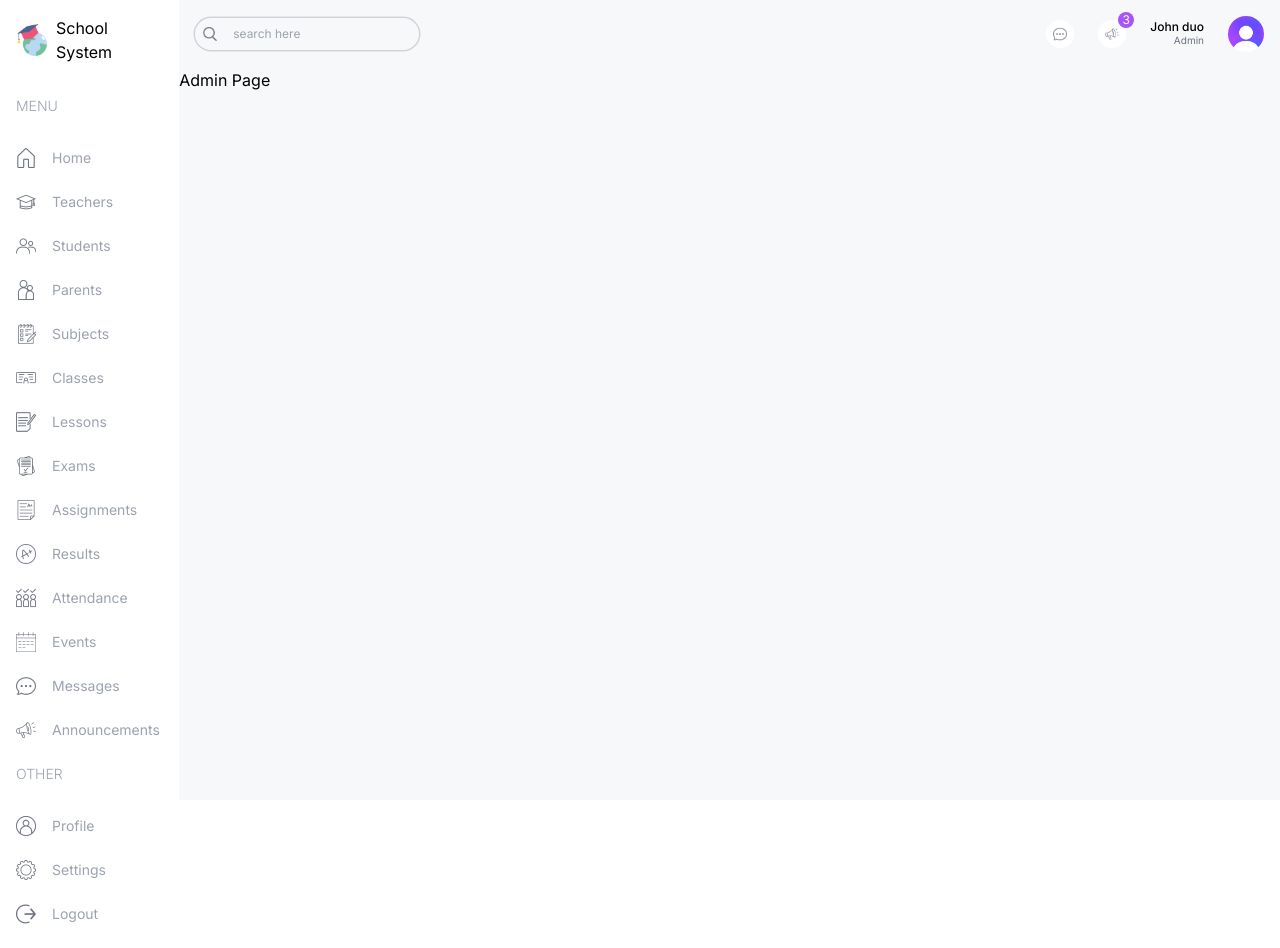
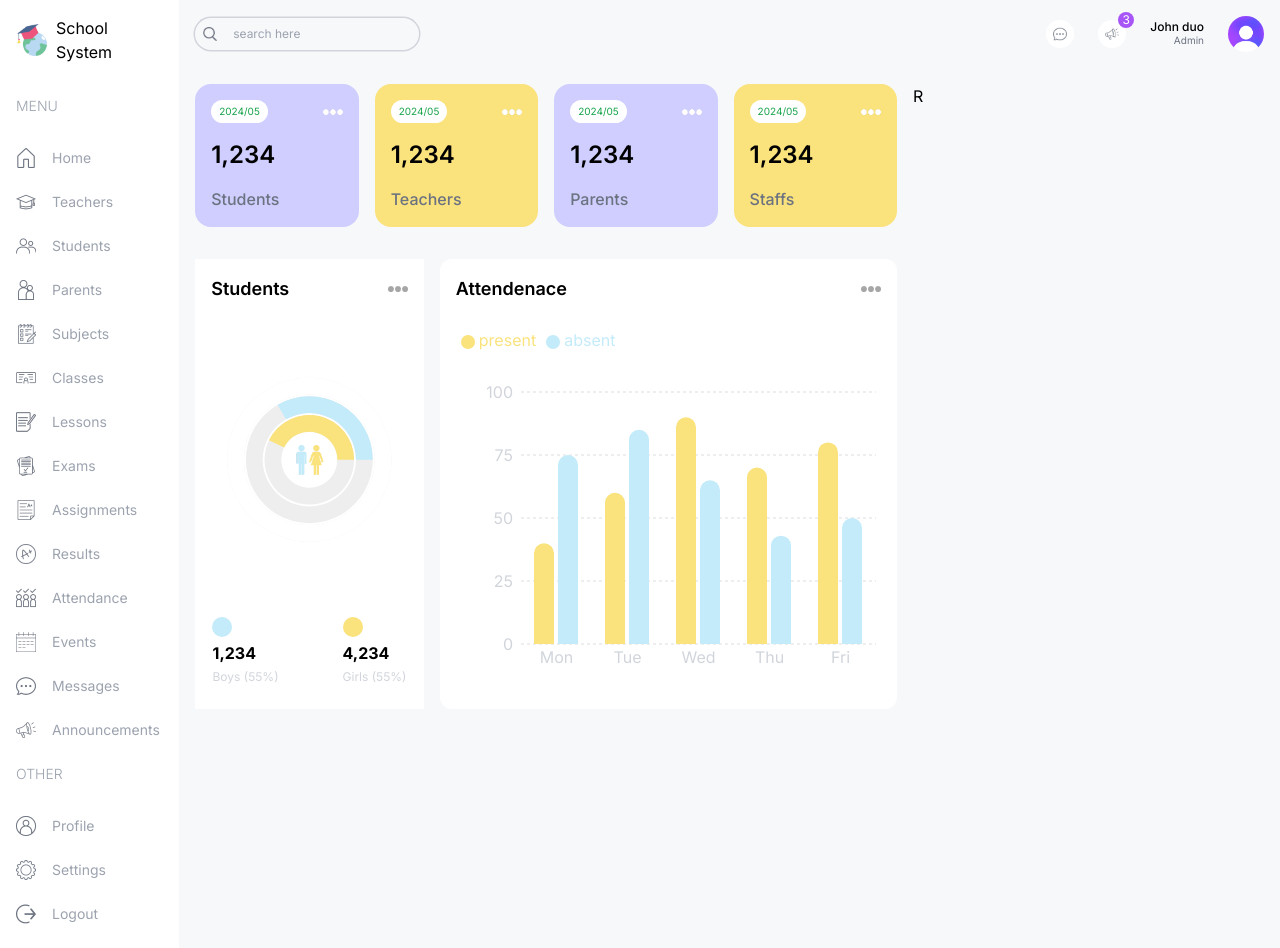
Before and after one commit to AhmedAbdEl-NasserAhmed/school-system, a Next.js app: page /admin in a window 1280 px wide. Built offline with nearby package versions, Linux system fonts and the light colour scheme.

Commit message:
adding charts to the admin page

```diff
--- a/src/app/(dashboard)/admin/page.tsx
+++ b/src/app/(dashboard)/admin/page.tsx
@@ -1,5 +1,41 @@
+import AttendenaceChart from "@/components/AttendenaceChar";
+import CountChart from "@/components/CountChart";
+import UserCard from "@/components/UserCard";
+
 const AdminPage = () => {
-  return <div>Admin Page</div>;
+  return (
+    <div className="p-4 flex flex-col md:flex-row gap-4">
+      {/*Left */}
+
+      <div className="w-full lg:w-2/3  flex flex-col gap-8  ">
+        <div className="flex justify-between items-center gap-4 flex-wrap">
+          {/*User Cards */}
+          <UserCard type="student" />
+          <UserCard type="teacher" />
+          <UserCard type="parent" />
+          <UserCard type="staff" />
+        </div>
+        {/*Middle Charts */}
+
+        <div className="flex gap-4 flex-col lg:flex-row">
+          <div className="w-full lg:w-1/3 h-[450px]">
+            {/*Count Charts */}
+            <CountChart />
+          </div>
+          {/*Attendance Charts */}
+
+          <div className="w-full lg:w-2/3 h-[450px]">
+            <AttendenaceChart />
+          </div>
+        </div>
+
+        {/*Bottom Charts */}
+      </div>
+
+      {/*Right */}
+      <div className="w-full lg:w-1/3">R</div>
+    </div>
+  );
 };
 
 export default AdminPage;
--- a/src/app/(dashboard)/layout.tsx
+++ b/src/app/(dashboard)/layout.tsx
@@ -9,7 +9,7 @@
   children: React.ReactNode;
 }>) {
   return (
-    <div className="h-screen flex">
+    <div className="flex">
       <div className="w-[14%] md:w-[8%] lg:w-[16%] xl:w-[14%] p-4 ">
         <Link href="/" className="flex items-center lg:justify-start gap-2">
           <Image src="/logo.png" alt="Logo" width={32} height={32} />
@@ -17,7 +17,7 @@
         </Link>
         <Menu />
       </div>
-      <div className="w-[86%] md:w-[92%] lg:w-[84%] xl:w-[86%] bg-[#f7f8fa] overflow-scroll">
+      <div className="w-[86%] md:w-[92%] lg:w-[84%] xl:w-[86%] bg-[#f7f8fa]">
         <NavBar />
         {children}
       </div>
--- a/src/app/layout.tsx
+++ b/src/app/layout.tsx
@@ -5,8 +5,8 @@
 const inter = Inter({ subsets: ["latin"] });
 
 export const metadata: Metadata = {
-  title: "Lama Dev School Management Dashboard",
-  description: "Next.js School Management System"
+  title: "School Management Dashboard",
+  description: "School Management System"
 };
 
 export default function RootLayout({
--- /dev/null
+++ b/src/components/AttendenaceChar.tsx
@@ -0,0 +1,102 @@
+"use client";
+import Image from "next/image";
+import {
+  BarChart,
+  Bar,
+  Rectangle,
+  XAxis,
+  YAxis,
+  CartesianGrid,
+  Tooltip,
+  Legend,
+  ResponsiveContainer
+} from "recharts";
+
+const data = [
+  {
+    name: "Mon",
+    present: 40,
+    absent: 75
+  },
+  {
+    name: "Tue",
+    present: 60,
+    absent: 85
+  },
+  {
+    name: "Wed",
+    present: 90,
+    absent: 65
+  },
+  {
+    name: "Thu",
+    present: 70,
+    absent: 43
+  },
+  {
+    name: "Fri",
+    present: 80,
+    absent: 50
+  }
+];
+
+const AttendenaceChart = () => {
+  return (
+    <div className="bg-white h-full rounded-xl p-4">
+      {/* Title */}
+      <div className="flex justify-between items-center">
+        <h1 className="text-lg font-semibold">Attendenace</h1>
+        <Image src="/moreDark.png" alt="" width={20} height={20} />
+      </div>
+
+      {/* Chart */}
+      <div className="w-full h-[90%]">
+        <ResponsiveContainer>
+          <BarChart width={500} height={300} data={data} barSize={20}>
+            <CartesianGrid
+              strokeDasharray="3 3"
+              vertical={false}
+              stroke="#ddd"
+            />
+            <XAxis
+              dataKey="name"
+              axisLine={false}
+              tick={{ fill: "#d1d5db" }}
+              tickLine={false}
+            />
+            <YAxis
+              axisLine={false}
+              tick={{ fill: "#d1d5db" }}
+              tickLine={false}
+            />
+            <Tooltip
+              contentStyle={{ borderRadius: "10px", borderColor: "lightgray" }}
+            />
+            <Legend
+              align="left"
+              verticalAlign="top"
+              wrapperStyle={{
+                paddingTop: "20px",
+                paddingBottom: "40px"
+              }}
+            />
+            <Bar
+              dataKey="present"
+              fill="#FAE27C"
+              legendType="circle"
+              radius={[10, 10, 0, 0]}
+            />
+            <Bar
+              dataKey="absent"
+              fill="#C3EBFA"
+              legendType="circle"
+              radius={[10, 10, 0, 0]}
+            />
+          </BarChart>
+        </ResponsiveContainer>
+      </div>
+    </div>
+  );
+};
+
+export default AttendenaceChart;
--- /dev/null
+++ b/src/components/CountChart.tsx
@@ -0,0 +1,86 @@
+"use client";
+
+import {
+  RadialBarChart,
+  RadialBar,
+  Legend,
+  ResponsiveContainer
+} from "recharts";
+
+const data = [
+  {
+    name: "Girls",
+    count: 45,
+    fill: "#FAE27C"
+  },
+  {
+    name: "Boys",
+    count: 35,
+    fill: "#C3EBFA"
+  },
+  {
+    name: "Total",
+    count: 105,
+    fill: "white"
+  }
+];
+
+const style = {
+  top: "50%",
+  right: 0,
+  transform: "translate(0, -50%)",
+  lineHeight: "24px"
+};
+
+import React from "react";
+import Image from "next/image";
+
+const CountChart = () => {
+  return (
+    <div className="bg-white rouned-xl w-full h-full p-4 ">
+      {/* Title */}
+      <div className="flex justify-between items-center">
+        <h1 className="text-lg font-semibold">Students</h1>
+        <Image src="/moreDark.png" alt="" width={20} height={20} />
+      </div>
+      {/* Chart */}
+      <div className="relative w-full h-[75%]">
+        <ResponsiveContainer>
+          <RadialBarChart
+            cx="50%"
+            cy="50%"
+            innerRadius="40%"
+            outerRadius="100%"
+            barSize={32}
+            data={data}
+          >
+            <RadialBar background dataKey="count" />
+          </RadialBarChart>
+        </ResponsiveContainer>
+        <Image
+          src="/malefemale.png"
+          alt="photo"
+          width={30}
+          height={30}
+          className="absolute top-1/2 left-1/2 -translate-x-1/2 -translate-y-1/2 "
+        />
+      </div>
+      {/* Bottom */}
+      <div className="flex justify-center  gap-16">
+        <div className=" flex flex-col gap-1 ">
+          <div className="w-5 h-5 bg-customColorSky rounded-full"></div>
+          <h1 className="font-bold">1,234</h1>
+          <h1 className="text-xs text-gray-300">Boys (55%)</h1>
+        </div>
+
+        <div className=" flex flex-col gap-1 ">
+          <div className="w-5 h-5 bg-customColorYellow rounded-full"></div>
+          <h1 className="font-bold">4,234</h1>
+          <h1 className="text-xs text-gray-300">Girls (55%)</h1>
+        </div>
+      </div>
+    </div>
+  );
+};
+
+export default CountChart;
--- /dev/null
+++ b/src/components/UserCard.tsx
@@ -0,0 +1,18 @@
+import Image from "next/image";
+
+const UserCard = ({ type }: { type: string }) => {
+  return (
+    <div className="rounded-2xl odd:bg-customColorPurple even:bg-customColorYellow p-4 grow min-w-[130px] ">
+      <div className="flex justify-between items-center">
+        <span className="text-[10px] bg-white px-2 py-1 rounded-full text-green-600">
+          2024/05
+        </span>
+        <Image src="/more.png" alt="more" width={20} height={20} />
+      </div>
+      <h1 className="text-2xl font-semibold my-4 ">1,234</h1>
+      <h2 className="text-xm font-medium capitalize text-gray-500">{type}s</h2>
+    </div>
+  );
+};
+
+export default UserCard;
--- a/tailwind.config.ts
+++ b/tailwind.config.ts
@@ -4,17 +4,25 @@
   content: [
     "./src/pages/**/*.{js,ts,jsx,tsx,mdx}",
     "./src/components/**/*.{js,ts,jsx,tsx,mdx}",
-    "./src/app/**/*.{js,ts,jsx,tsx,mdx}",
+    "./src/app/**/*.{js,ts,jsx,tsx,mdx}"
   ],
   theme: {
     extend: {
       backgroundImage: {
         "gradient-radial": "radial-gradient(var(--tw-gradient-stops))",
         "gradient-conic":
-          "conic-gradient(from 180deg at 50% 50%, var(--tw-gradient-stops))",
+          "conic-gradient(from 180deg at 50% 50%, var(--tw-gradient-stops))"
       },
-    },
+      colors: {
+        customColorSky: "#C3EBFA",
+        customColorSkyLight: "#EDF9FD",
+        customColorPurple: "#CFCEFF",
+        customColorPurpleLight: "#F1F0FF",
+        customColorYellow: "#FAE27C",
+        customColorYellowLight: "#FEFCE8"
+      }
+    }
   },
-  plugins: [],
+  plugins: []
 };
 export default config;
```
Also changed, not shown: package.json (+5 -4 lines), 1 other file (tests, documents, lock files or other folders).
